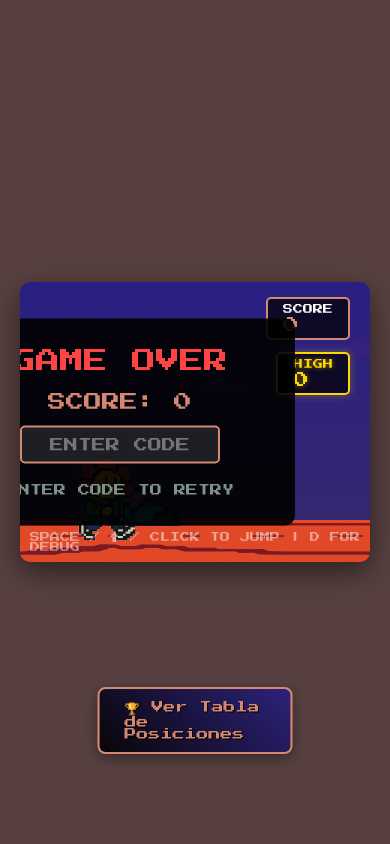
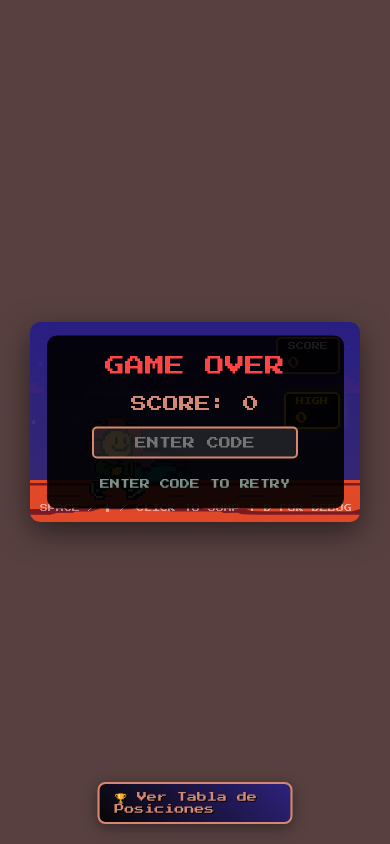
Before and after one commit to luisis-lab/definitivo, a plain HTML site: page juego.html in a window 390 px wide. Both pictures are taken after a click on the button "EMPECEMOS". Drawn offline with Linux system fonts and the light colour scheme.

Commit message:
Update juego.html

```diff
--- a/juego.html
+++ b/juego.html
@@ -353,6 +353,69 @@
       background-size: 336px 84px;
       display: none;
     }
+
+    /* Media queries para móviles */
+    @media (max-width: 768px) {
+      .game-container {
+        width: 100%;
+        height: auto;
+        padding: 0 10px;
+      }
+
+      .contenedor {
+        height: 200px;
+      }
+
+      .scoreboard-wrapper {
+        bottom: 20px;
+      }
+
+      .scoreboard-btn {
+        font-size: 10px;
+        padding: 8px 15px;
+      }
+
+      .game-over {
+        width: 90%;
+        left: 50%;
+        margin-left: -45%;
+        padding: 20px;
+      }
+
+      .game-over-title {
+        font-size: 20px;
+      }
+
+      .game-over-score {
+        font-size: 16px;
+      }
+
+      .game-over-code input {
+        width: 80%;
+        font-size: 12px;
+        padding: 8px;
+      }
+
+      .game-over-instruction {
+        font-size: 10px;
+      }
+
+      .controls-hint {
+        font-size: 8px;
+      }
+
+      .score, .high-score {
+        padding: 3px 10px;
+      }
+
+      .score-label, .high-score-label {
+        font-size: 8px;
+      }
+
+      .score-value, .high-score-value {
+        font-size: 12px;
+      }
+    }
   </style>
 </head>
 <body>
@@ -462,9 +525,37 @@ const objectCountElement = document.getElementById('objectCount');
 document.getElementById('startBtn').addEventListener('click', startGame);
 document.addEventListener('keydown', handleKeyDown);
 document.addEventListener('click', handleClick);
+document.addEventListener('touchstart', handleTouch); // Añadir manejo de eventos táctiles
 
 // Cargar high score
 textoHighScore.textContent = highScore;
+
+function handleTouch(e) {
+  e.preventDefault(); // Prevenir comportamiento por defecto
+
+  // Si estamos en game over, verificar si el toque fue en el input de código
+  if (gameOver) {
+    const gameOverInput = document.querySelector('.game-over-code input');
+    if (e.target === gameOverInput) {
+      return; // Permitir la interacción con el input
+    }
+
+    // Si hay un código ingresado, reiniciar el juego
+    const code = gameOverInput.value.trim();
+    if (code !== '') {
+      resetGame();
+      gameOver = false;
+      gameStarted = true;
+      gameOverInput.value = '';
+      return;
+    }
+  }
+
+  // Si el juego está activo, saltar
+  if (gameStarted && !gameOver) {
+    saltar();
+  }
+}
 
 // Iniciar el bucle de animación
 requestAnimationFrame(update);
```
